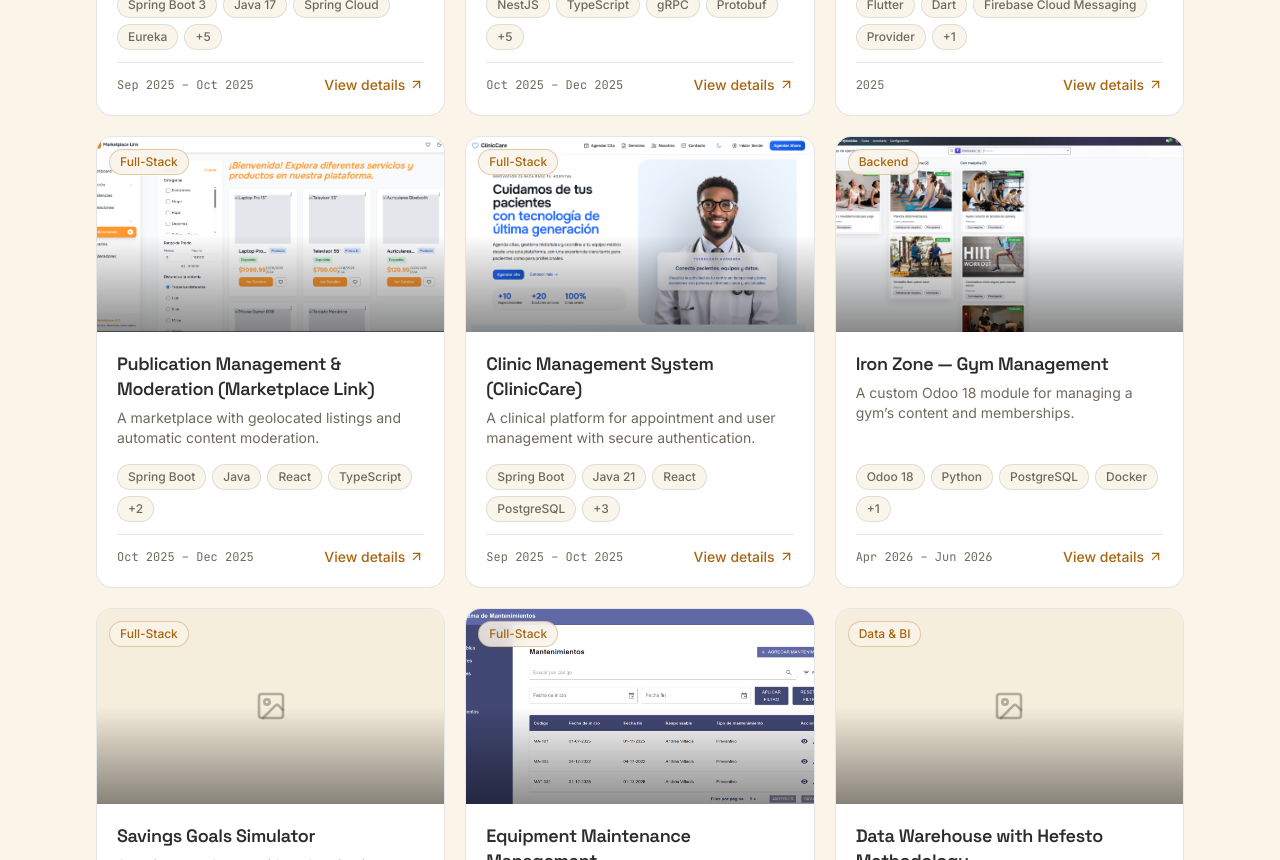
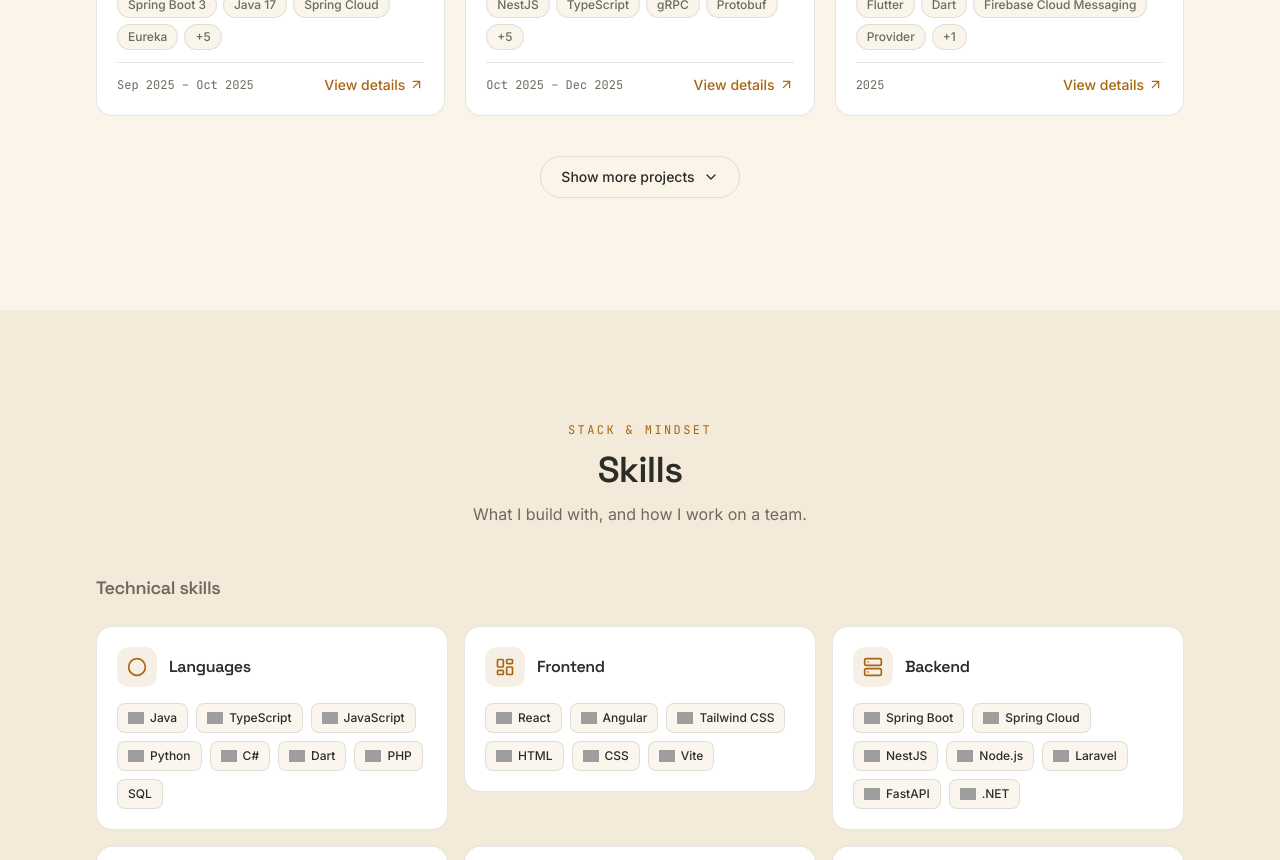
Before and after one commit to JoelBonillaG/Portfolio, a React (Vite) app: page / in a window 1280 px wide. Shown: the part 1940-2800 px from the top of the page. Built offline with nearby package versions, Linux system fonts and the light colour scheme; grey boxes are pictures that could not be loaded.

Commit message:
feat: collapse projects to featured with show more/less toggle

```diff
--- a/src/i18n/translations/en.js
+++ b/src/i18n/translations/en.js
@@ -42,6 +42,8 @@ export const en = {
     galleryEmpty: 'Image gallery coming soon.',
     close: 'Close',
     empty: 'No projects in this category.',
+    showMore: 'Show more projects',
+    showLess: 'Show less',
   },
   skills: {
     title: 'Skills',
--- a/src/i18n/translations/es.js
+++ b/src/i18n/translations/es.js
@@ -42,6 +42,8 @@ export const es = {
     galleryEmpty: 'Galería de imágenes próximamente.',
     close: 'Cerrar',
     empty: 'No hay proyectos en esta categoría.',
+    showMore: 'Ver más proyectos',
+    showLess: 'Ver menos',
   },
   skills: {
     title: 'Habilidades',
--- a/src/sections/Projects/Projects.jsx
+++ b/src/sections/Projects/Projects.jsx
@@ -1,5 +1,6 @@
 import { useMemo, useState } from 'react'
 import { AnimatePresence, motion } from 'framer-motion'
+import { ChevronDown } from 'lucide-react'
 import { projects } from '@/data/projects.js'
 import { useTranslation } from '@/i18n/useTranslation.js'
 import { Section, SectionHeading } from '@/components/ui'
@@ -11,19 +12,29 @@ import { ProjectModal } from './ProjectModal.jsx'
 const ordered = [...projects].sort(
   (a, b) => Number(b.featured) - Number(a.featured),
 )
+const featuredCount = ordered.filter((p) => p.featured).length
 
 export function Projects() {
   const { t } = useTranslation()
   const [filter, setFilter] = useState('all')
+  const [expanded, setExpanded] = useState(false)
   const [selected, setSelected] = useState(null)
 
-  const visible = useMemo(
+  const filtered = useMemo(
     () =>
-      filter === 'all'
-        ? ordered
-        : ordered.filter((p) => p.category === filter),
+      filter === 'all' ? ordered : ordered.filter((p) => p.category === filter),
     [filter],
   )
+
+  // Collapse only applies to the unfiltered view: show featured, reveal the rest.
+  const collapsible = filter === 'all' && filtered.length > featuredCount
+  const visible =
+    collapsible && !expanded ? filtered.filter((p) => p.featured) : filtered
+
+  const onFilterChange = (next) => {
+    setFilter(next)
+    setExpanded(false)
+  }
 
   return (
     <Section id="projects">
@@ -34,7 +45,7 @@ export function Projects() {
       />
 
       <div className="mt-10">
-        <ProjectFilters active={filter} onChange={setFilter} />
+        <ProjectFilters active={filter} onChange={onFilterChange} />
       </div>
 
       <motion.div
@@ -52,6 +63,22 @@ export function Projects() {
         <p className="mt-12 text-center text-muted">{t('projects.empty')}</p>
       )}
 
+      {collapsible && (
+        <div className="mt-10 flex justify-center">
+          <button
+            type="button"
+            onClick={() => setExpanded((v) => !v)}
+            className="inline-flex items-center gap-2 rounded-full border border-border px-5 py-2.5 text-sm font-medium text-fg transition-colors hover:border-accent hover:text-accent focus-visible:ring-2 focus-visible:ring-accent focus-visible:outline-none"
+          >
+            {expanded ? t('projects.showLess') : t('projects.showMore')}
+            <ChevronDown
+              size={16}
+              className={`transition-transform ${expanded ? 'rotate-180' : ''}`}
+            />
+          </button>
+        </div>
+      )}
+
       <AnimatePresence>
         {selected && (
           <ProjectModal project={selected} onClose={() => setSelected(null)} />
```
